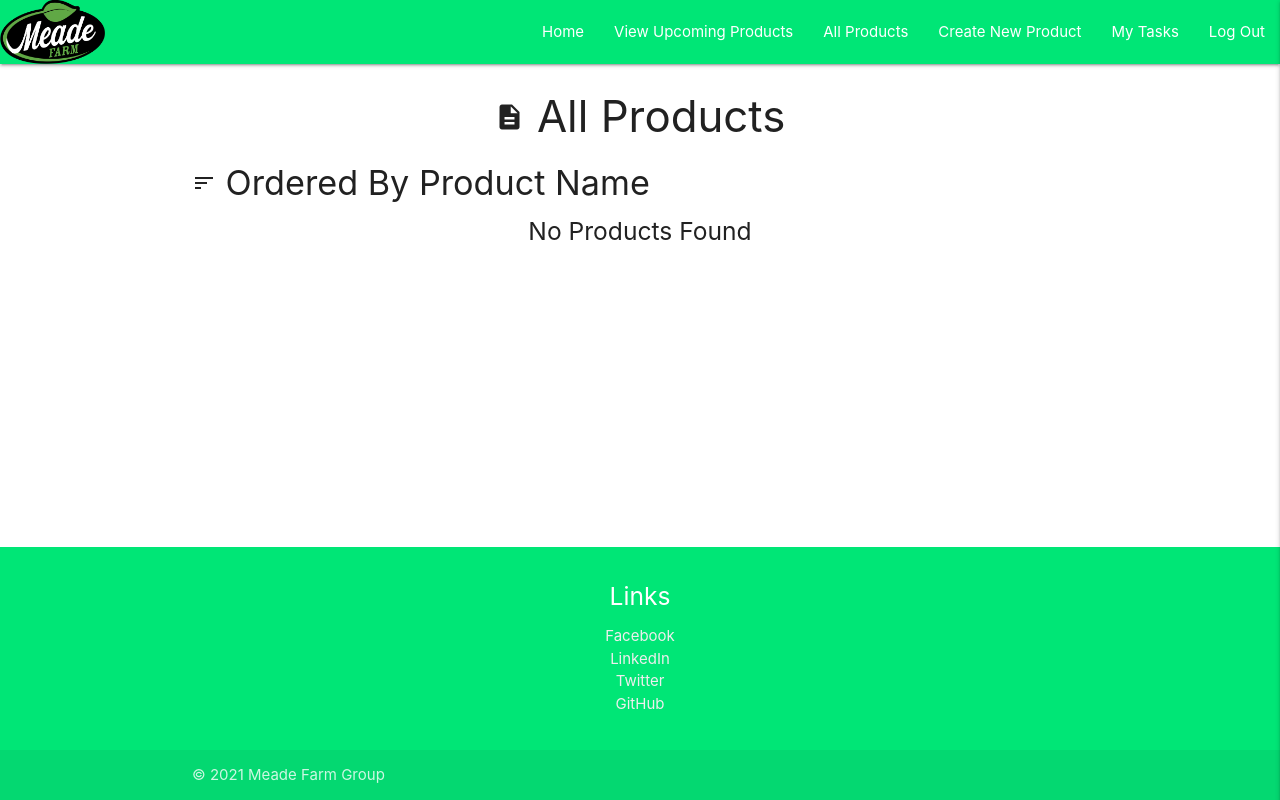
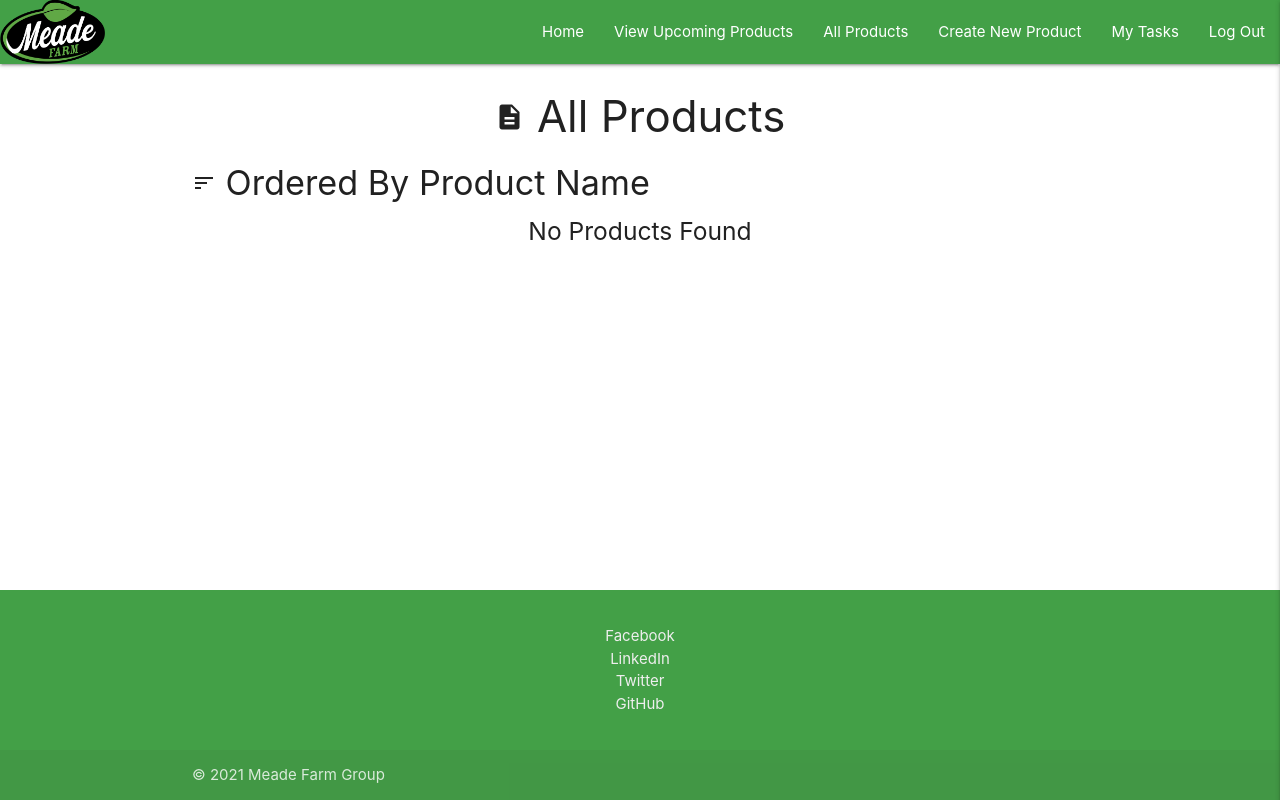
Before and after one commit to Summersby95/meade-product-app, a Flask app: page /all_products in a window 1280 px wide. Run offline with Flask 2, Linux system fonts and the light colour scheme; the visitor is signed in with stand-in values (Sample User, id 1); data that the repository does not hold is empty; some libraries are stand-ins or nearby versions.

Commit message:
fix: change colours of nav and footer, remove h5

```diff
--- a/templates/base.html
+++ b/templates/base.html
@@ -14,7 +14,7 @@
 <body>
     <header>
         <!-- navbar for desktop -->
-        <nav class="nav-extended green accent-3">
+        <nav class="nav-extended green darken-1">
             <div class="nav-wrapper">
                 <a href="{{ url_for('home') }}" class="brand-logo left">
                     <img src="{{ url_for('static', filename='images/meade_farm_logo.png') }}" alt="Meade Farm Logo" class="responsive-img">
@@ -89,11 +89,10 @@
 
     </main>
     <!-- footer section -->
-    <footer class="page-footer green accent-3">
+    <footer class="page-footer green darken-1">
         <div class="container">
             <div class="row">
                 <div class="col s12 center-align">
-                    <h5>Links</h5>
                     <ul>
                         <li><a class="grey-text text-lighten-3" href="https://www.facebook.com/meadefarm/" target="_blank">Facebook</a></li>
                         <li><a class="grey-text text-lighten-3" href="https://www.linkedin.com/company/meade-potato-company/" target="_blank">LinkedIn</a></li>
```
